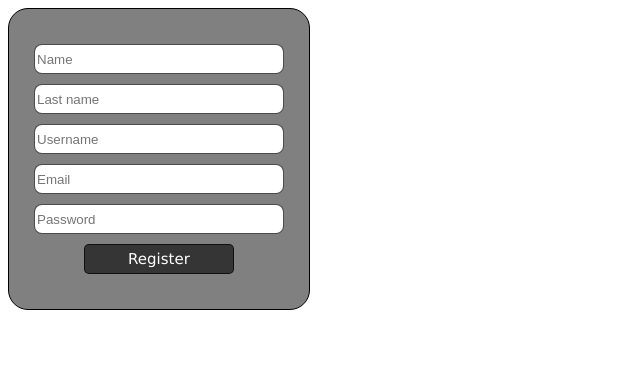
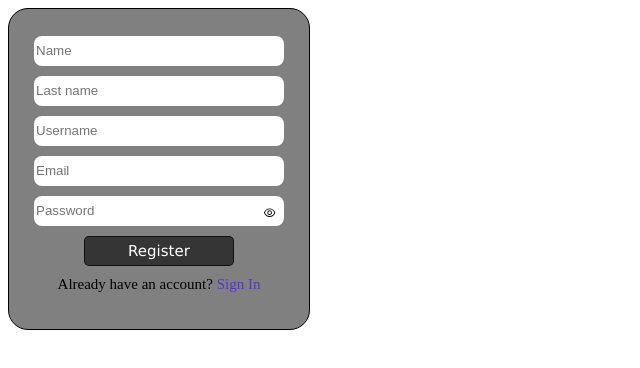
Before and after one commit to JuanPablo-Llorente/Authentication-demo, a React (Create React App) app in the folder client/: page /register in a window 1280 px wide. Shown: the top 368 px of the page, without its empty margins (0-640 px from the left). Built offline with nearby package versions, Linux system fonts and the light colour scheme; no server answers.

Commit message:
show password added

```diff
--- a/client/package.json
+++ b/client/package.json
@@ -13,6 +13,7 @@
     "react": "^17.0.1",
     "react-dom": "^17.0.1",
     "react-google-login": "^5.2.2",
+    "react-icons": "^4.4.0",
     "react-redux": "^8.0.1",
     "react-router-dom": "^6.3.0",
     "react-scripts": "4.0.0",
--- a/client/src/components/Login/Login.jsx
+++ b/client/src/components/Login/Login.jsx
@@ -3,6 +3,7 @@ import React, {useState, useEffect} from "react";
 import {useDispatch, useSelector} from "react-redux";
 import {Link, useNavigate} from "react-router-dom";
 import swal from "sweetalert";
+import {AiOutlineEyeInvisible, AiOutlineEye} from "react-icons/ai";
 // Files
 import {getUsers, login} from "../../redux/actions/actions";
 import styles from "./Login.module.css";
@@ -18,6 +19,8 @@ function Login()
         password: "",
     });
     const [/*user*/, setUser] = useState(null);
+    // Show or hide password
+    const [password, setPassword] = useState(false);
     const navigate = useNavigate();
 
     useEffect(() => dispatch(getUsers()), [dispatch]);
@@ -45,10 +48,11 @@ function Login()
         // console.log(input);
     };
 
-    // function handleShowPassword(e)
-    // {
-
-    // }
+    function handleShowPassword(e)
+    {
+        e.preventDefault(e);
+        setPassword(password => !password);
+    };
 
     async function handleSubmit(e)
     {
@@ -107,20 +111,23 @@ function Login()
         <div className={styles.Container}>
             <form onSubmit={handleSubmit} className={styles.Form}>
                 <div>
-                    <input onChange={handleChange} type="text" placeholder="Username or email" name="user"/>
+                    <input className={styles.Input} onChange={handleChange} type="text" placeholder="Username or email" name="user"/>
                     {
                         errors.user && errors.user
                     }
                 </div>
-                <div>
-                    <input onChange={handleChange} type="password" placeholder="Password" name="password"/>
+                <div className={styles.Input}>
+                    <input className={styles.Input} onChange={handleChange} type={password ? "text" : "password"} placeholder="Password" name="password"/>
                     {
                         errors.password && errors.password
                     }
+                    <button className={styles.ShowPassword} onClick={handleShowPassword} type="button">
+                        {
+                            password ? <AiOutlineEyeInvisible/> : <AiOutlineEye/>
+                        }
+                    </button>
                 </div>
                 <button className={styles.SubmitButton} type="submit">Login</button>
-
-                <Link to="/reset"><p>Forgot password?</p></Link>
 
                 <p>
                     Don't have an account? <Link to="/register">Sign Up</Link>
--- a/client/src/components/Login/Login.module.css
+++ b/client/src/components/Login/Login.module.css
@@ -1,7 +1,7 @@
 .Container
 {
     display: flex;
-    height: 250px;
+    height: 200px;
     width: 300px;
     background: gray;
     border-radius: 20px;
@@ -18,17 +18,17 @@
     justify-content: center;
 }
 
-.Form input
+.Input
 {
     width: 250px;
     height: 30px;
     margin-bottom: 10px;
     border-radius: 8px;
-    border: 1px solid rgba(0, 0, 0, 0.7);
+    border: none;
     box-sizing: border-box;
 }
 
-.Form button
+.SubmitButton
 {
     width: 150px;
     height: 30px;
@@ -52,3 +52,17 @@
     text-decoration: none;
     color: rgba(55, 0, 255, 0.575);
 }
+
+.ShowPassword
+{
+    display: flex;
+    position: absolute;
+    top: 84px;
+    left: 257px;
+    height: auto;
+    width: auto;
+    cursor: pointer;
+    background: white;
+    border: none;
+    border-radius: 5px;
+}
--- a/client/src/components/Profile/Profile.jsx
+++ b/client/src/components/Profile/Profile.jsx
@@ -1,5 +1,4 @@
 // Dependencies
-import axios from "axios";
 import React, {useEffect} from "react";
 import {useDispatch, useSelector} from "react-redux";
 import {Navigate, useNavigate} from "react-router-dom";
@@ -7,18 +6,14 @@ import {Navigate, useNavigate} from "react-router-dom";
 import {profile} from "../../redux/actions/actions";
 import styles from "./Profile.module.css";
 
-const URL = "http://localhost:3000/profile";
-
 function Profile()
 {
     const dispatch = useDispatch();
     const user = useSelector(state => state.user);
     const loggedUser = window.localStorage.getItem("userData");
     const navigate = useNavigate();
-    // console.log(loggedUser);
-    useEffect(() => dispatch(profile(loggedUser)), [dispatch]);
 
-
+    useEffect(() => dispatch(profile(loggedUser)), [dispatch, loggedUser]);
 
     function handleLogout(e)
     {
@@ -27,11 +22,19 @@ function Profile()
         navigate("/login");
     };
 
-    if(loggedUser)
+    if(user && loggedUser)
     {
         return(
             <div className={styles.Container}>
-                <h1>Profile</h1>
+                <h1>User info</h1>
+                <h2>Name:</h2>
+                <h3>{user.name}</h3>
+                <h2>Last name:</h2>
+                <h3>{user.lastName}</h3>
+                <h2>Username:</h2>
+                <h3> {user.userName}</h3>
+                <h2>Email:</h2>
+                <h3> {user.email}</h3>
                 <button className={styles.Logout} onClick={handleLogout} >Logout</button>
             </div>
         );
--- a/client/src/components/Register/Register.jsx
+++ b/client/src/components/Register/Register.jsx
@@ -1,8 +1,9 @@
 // Dependencies
 import React, {useState, useEffect} from "react";
 import {useDispatch, useSelector} from "react-redux";
-import {useNavigate} from "react-router-dom";
+import {useNavigate, Link} from "react-router-dom";
 import swal from "sweetalert";
+import {AiOutlineEyeInvisible, AiOutlineEye} from "react-icons/ai";
 // Files
 import {getUsers, register} from "../../redux/actions/actions";
 import styles from "./Register.module.css";
@@ -20,6 +21,8 @@ function Register()
         email: "",
         password: "",
     });
+    // Show or hide password
+    const [password, setPassword] = useState(false);
     const navigate = useNavigate();
 
     useEffect(() => dispatch(getUsers()), [dispatch]);
@@ -69,6 +72,12 @@ function Register()
         // console.log(input);
     };
 
+    function handleShowPassword(e)
+    {
+        e.preventDefault(e);
+        setPassword(password => !password);
+    };
+
     function handleSubmit(e)
     {
         if(Object.keys(validate(input)).length > 0)
@@ -97,38 +106,47 @@ function Register()
         <div className={styles.Container}>
             <form onSubmit={e => handleSubmit(e)} className={styles.Form} >
                 <div>
-                    <input onChange={e => handleChange(e)} type="text" placeholder="Name" name="name"/>
+                    <input className={styles.Input} onChange={e => handleChange(e)} type="text" placeholder="Name" name="name"/>
                     {
                         errors.name && errors.name
                     }
                 </div>
 
                 <div>
-                    <input onChange={e => handleChange(e)} type="text" placeholder="Last name" name="lastName"/>
+                    <input className={styles.Input} onChange={e => handleChange(e)} type="text" placeholder="Last name" name="lastName"/>
                     {
                         errors.lastName && errors.lastName
                     }
                 </div>
 
                 <div>
-                    <input onChange={e => handleChange(e)} type="text" placeholder="Username" name="userName"/>
+                    <input className={styles.Input} onChange={e => handleChange(e)} type="text" placeholder="Username" name="userName"/>
                     {
                         errors.userName && errors.userName
                     }
                 </div>
                 <div>
-                    <input onChange={e => handleChange(e)} type="email" placeholder="Email" name="email"/>
+                    <input className={styles.Input} onChange={e => handleChange(e)} type="email" placeholder="Email" name="email"/>
                     {
                         errors.email && errors.email
                     }
                 </div>
                 <div>
-                    <input onChange={e => handleChange(e)} type="password" placeholder="Password" name="password"/>
+                    <input className={styles.Input} onChange={e => handleChange(e)} type={password ? "text" : "password"} placeholder="Password" name="password"/>
                     {
                         errors.password && errors.password
                     }
+                    <button className={styles.ShowPassword} onClick={handleShowPassword} type="button">
+                        {
+                            password ? <AiOutlineEyeInvisible/> : <AiOutlineEye/>
+                        }
+                    </button>
                 </div>
                 <button className={styles.SubmitButton} type="submit">Register</button>
+
+                <p>
+                    Already have an account? <Link to="/login">Sign In</Link>
+                </p>
             </form>
         </div>
     );
--- a/client/src/components/Register/Register.module.css
+++ b/client/src/components/Register/Register.module.css
@@ -1,7 +1,7 @@
 .Container
 {
     display: flex;
-    height: 300px;
+    height: 320px;
     width: 300px;
     background: gray;
     border-radius: 20px;
@@ -18,27 +18,14 @@
     justify-content: center;
 }
 
-.Form input
+.Input
 {
     width: 250px;
     height: 30px;
     margin-bottom: 10px;
     border-radius: 8px;
-    border: 1px solid rgba(0, 0, 0, 0.7);
+    border: none;
     box-sizing: border-box;
-}
-
-.Form button
-{
-    width: 150px;
-    height: 30px;
-    border-radius: 5px;
-    cursor: pointer;
-    border: 1px solid rgba(0, 0, 0, 0.7);
-    background: rgb(53, 53, 53);
-    font-family: Verdana, Geneva, Tahoma, sans-serif;
-    font-size: 15px;
-    color: #fff;
 }
 
 .Form p
@@ -52,3 +39,30 @@
     text-decoration: none;
     color: rgba(55, 0, 255, 0.575);
 }
+
+.SubmitButton
+{
+    width: 150px;
+    height: 30px;
+    border-radius: 5px;
+    cursor: pointer;
+    border: 1px solid rgba(0, 0, 0, 0.7);
+    background: rgb(53, 53, 53);
+    font-family: Verdana, Geneva, Tahoma, sans-serif;
+    font-size: 15px;
+    color: #fff;
+}
+
+.ShowPassword
+{
+    display: flex;
+    position: absolute;
+    top: 205px;
+    left: 257px;
+    height: auto;
+    width: auto;
+    cursor: pointer;
+    background: white;
+    border: none;
+    border-radius: 5px;
+}
--- a/client/src/redux/actions/actions.js
+++ b/client/src/redux/actions/actions.js
@@ -33,6 +33,8 @@ export function profile(userData)
 {
     return async function(dispatch)
     {
+        if(userData !== null)
+        {
             const userDataJson = JSON.parse(userData);
             const token = userDataJson.token;
             const config =
@@ -46,6 +48,7 @@ export function profile(userData)
             return dispatch({type: PROFILE, payload: data});
         };
     };
+};
 
 export function getUsers()
 {
```
Lines whose indentation alone changed are shown as unchanged.
